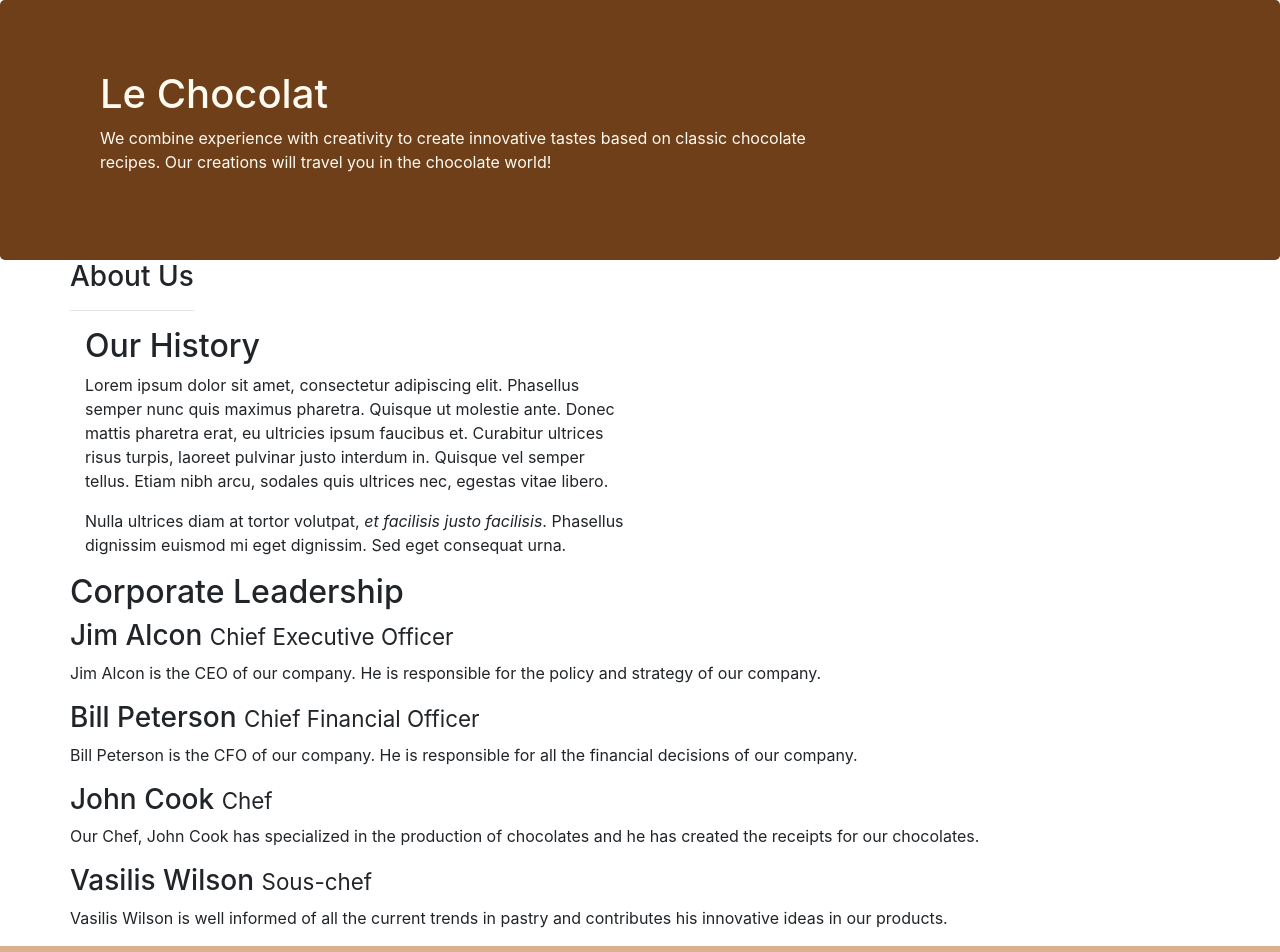
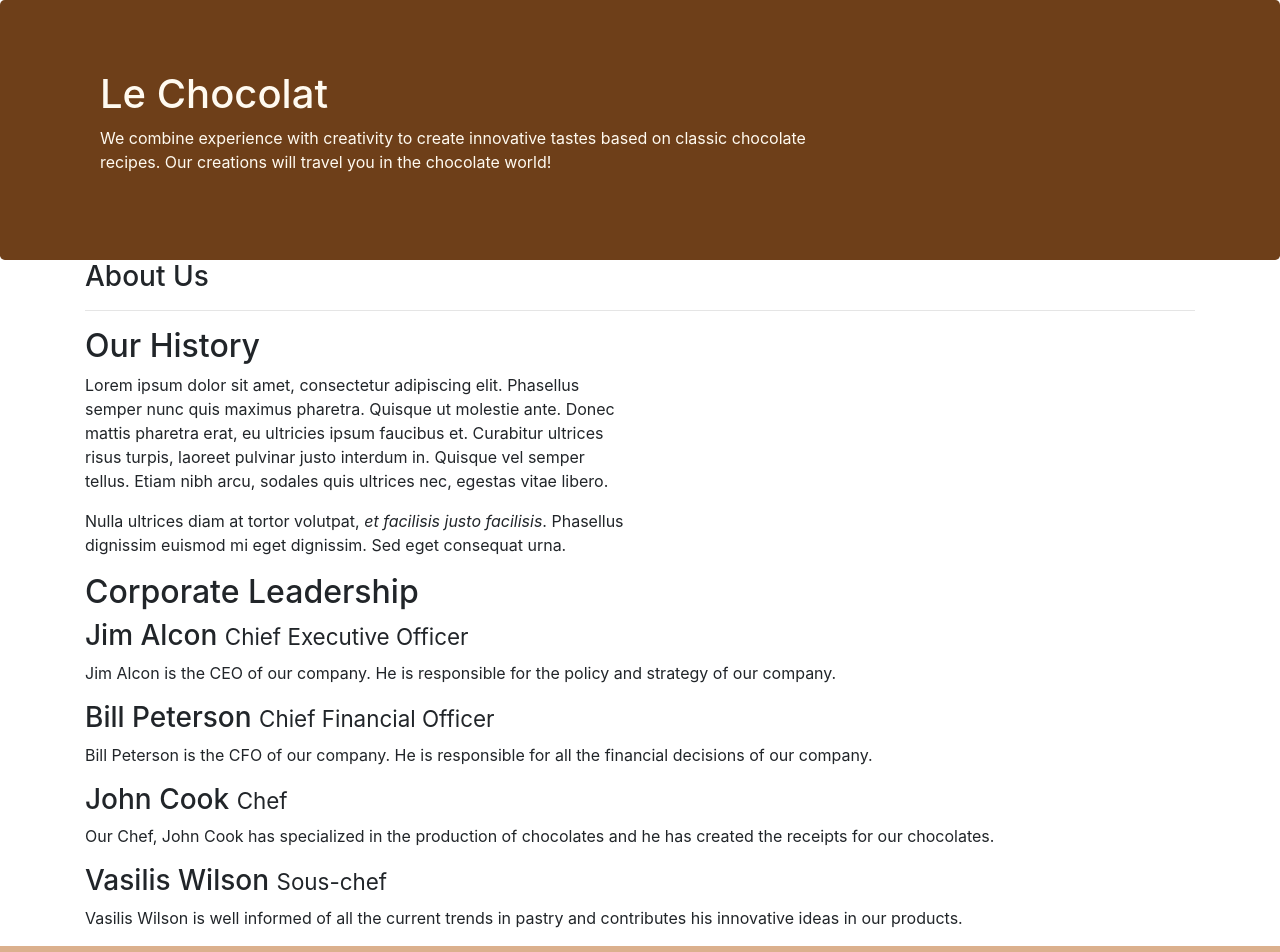
Before and after one commit to Daniel-w3/leChocolat, a website: page aboutus.html in a window 1280 px wide. Shown: the top 952 px of the page. Drawn offline with nearby package versions, Linux system fonts and the light colour scheme.

Commit message:
Bootstrap Assignment 1 Task 3

```diff
--- a/aboutus.html
+++ b/aboutus.html
@@ -30,7 +30,7 @@
 
     <div class="container">
         <div class="row">
-            <div>
+            <div class="col-12">
                 <h3>About Us</h3>
                 <hr>
             </div>
@@ -52,19 +52,19 @@
 
 
         <div class="row">
-            <div>
+            <div class="col-12">
                 <h2>Corporate Leadership</h2>
                 <h3>Jim Alcon <small>Chief Executive Officer </small></h3>
-                <p>Jim Alcon is the CEO of our company. He is responsible for the policy and strategy of our company.
+                <p class="d-none d-sm-block">Jim Alcon is the CEO of our company. He is responsible for the policy and strategy of our company.
                 </p>
                 <h3>Bill Peterson <small>Chief Financial Officer </small></h3>
-                <p>Bill Peterson is the CFO of our company. He is responsible for all the financial decisions of our
+                <p class="d-none d-sm-block">Bill Peterson is the CFO of our company. He is responsible for all the financial decisions of our
                     company. </p>
                 <h3>John Cook <small>Chef</small></h3>
-                <p>Our Chef, John Cook has specialized in the production of chocolates and he has created the receipts
+                <p class="d-none d-sm-block">Our Chef, John Cook has specialized in the production of chocolates and he has created the receipts
                     for our chocolates. </p>
                 <h3>Vasilis Wilson <small>Sous-chef </small></h3>
-                <p>Vasilis Wilson is well informed of all the current trends in pastry and contributes his innovative
+                <p class="d-none d-sm-block">Vasilis Wilson is well informed of all the current trends in pastry and contributes his innovative
                     ideas in our products. </p>
             </div>
         </div>
```
